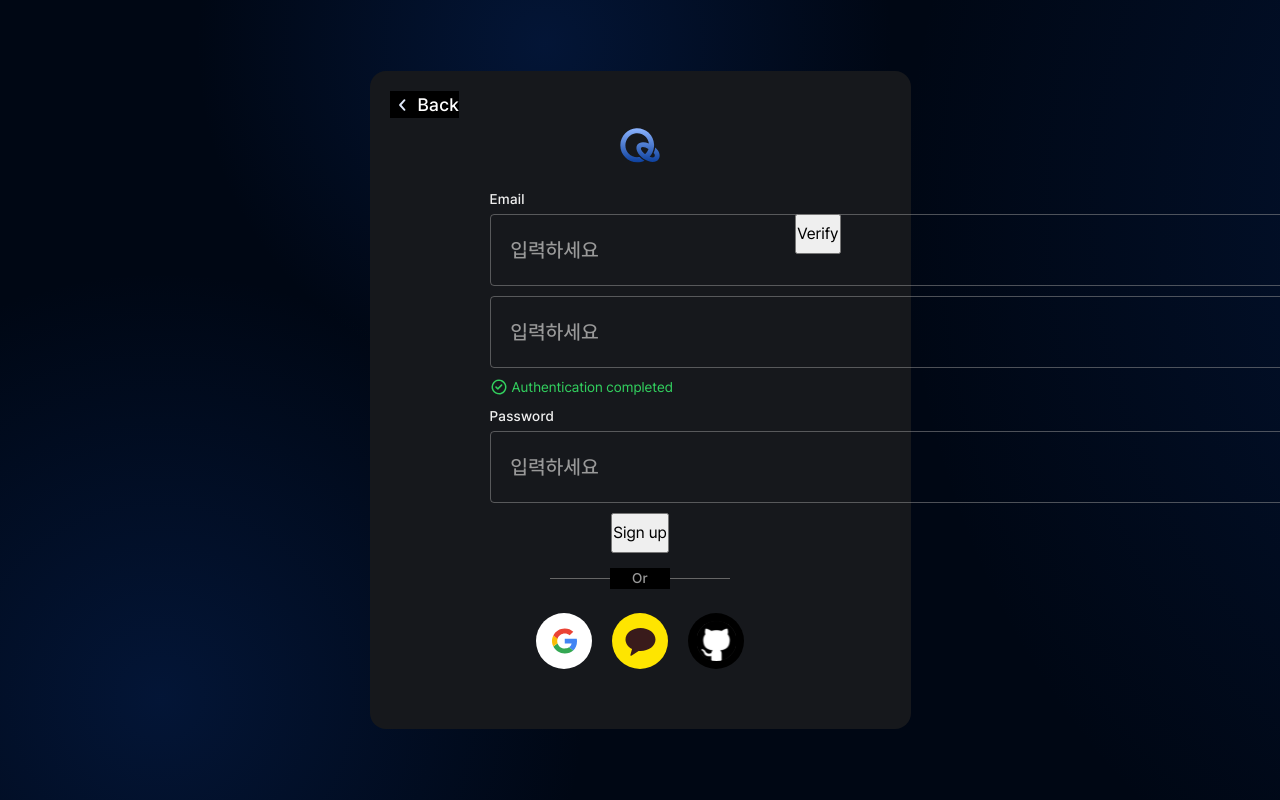
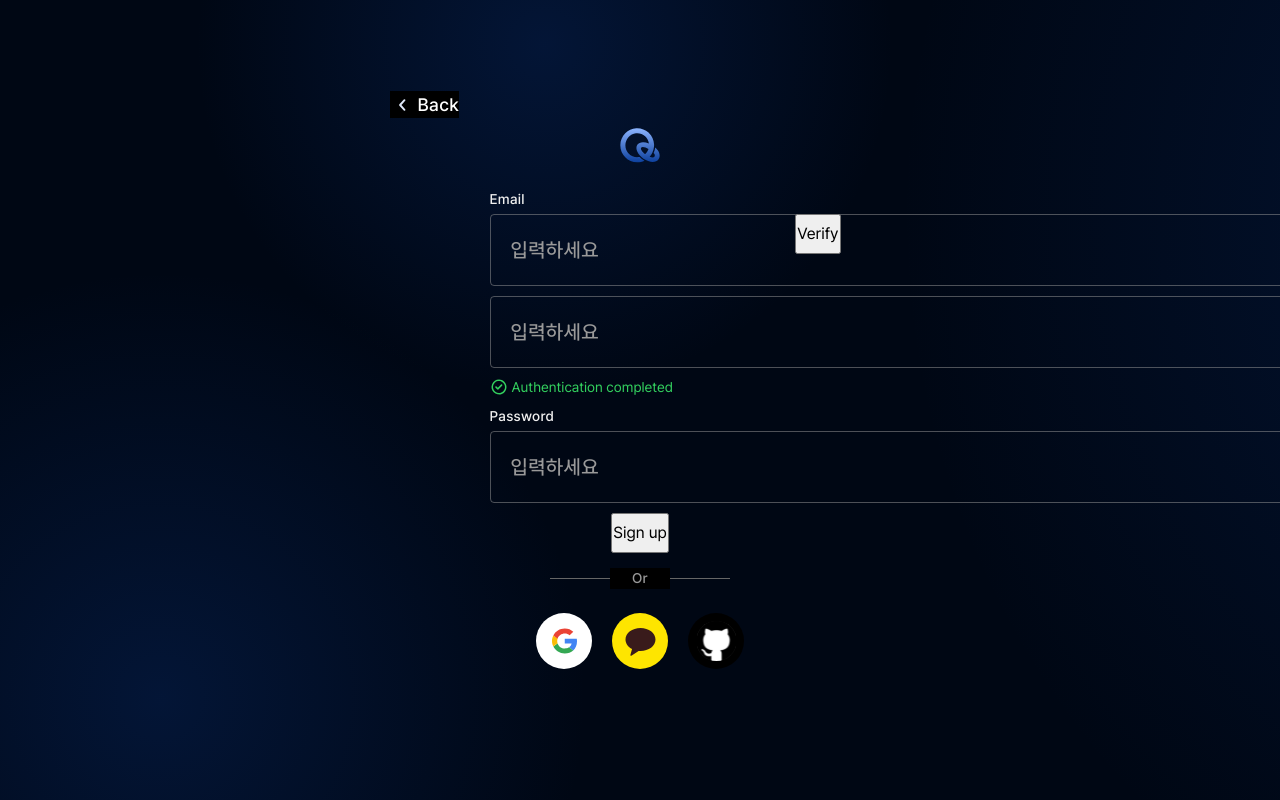
Before and after one commit to QASTUDIODEV/WEB_QASTUDIO, a React (Vite) app: page /signup in a window 1280 px wide. Built offline with nearby package versions, Linux system fonts and the light colour scheme.

Commit message:
feat: background-color 디자인 변경에 따른 수정, orDivider div로 변경

```diff
--- a/src/components/auth/orDivider/orDivider.style.ts
+++ b/src/components/auth/orDivider/orDivider.style.ts
@@ -1,6 +1,6 @@
 import styled from 'styled-components';
 
-const Line = styled.line`
+const Line = styled.div`
   background-color: ${({ theme }) => theme.colors.gray.gray_500};
   width: 180px;
   height: 0.1px;
--- a/src/pages/signup/signup.style.ts
+++ b/src/pages/signup/signup.style.ts
@@ -3,13 +3,11 @@ import styled from 'styled-components';
 const Container = styled.div`
   ${({ theme }) => theme.align.column_center};
   position: relative;
-  /* width: 500px;
-  height: 514px; */
   padding: 50px 120px;
   gap: 20px;
   border-radius: 16px;
   z-index: 1;
-  background-color: ${({ theme }) => theme.colors.background.black};
+  background-color: linear-gradient(0deg, #16181c, #16181c), linear-gradient(76.11deg, #0e2245 0%, #000714 100.13%);
 `;
 
 const Form = styled.form`
```
